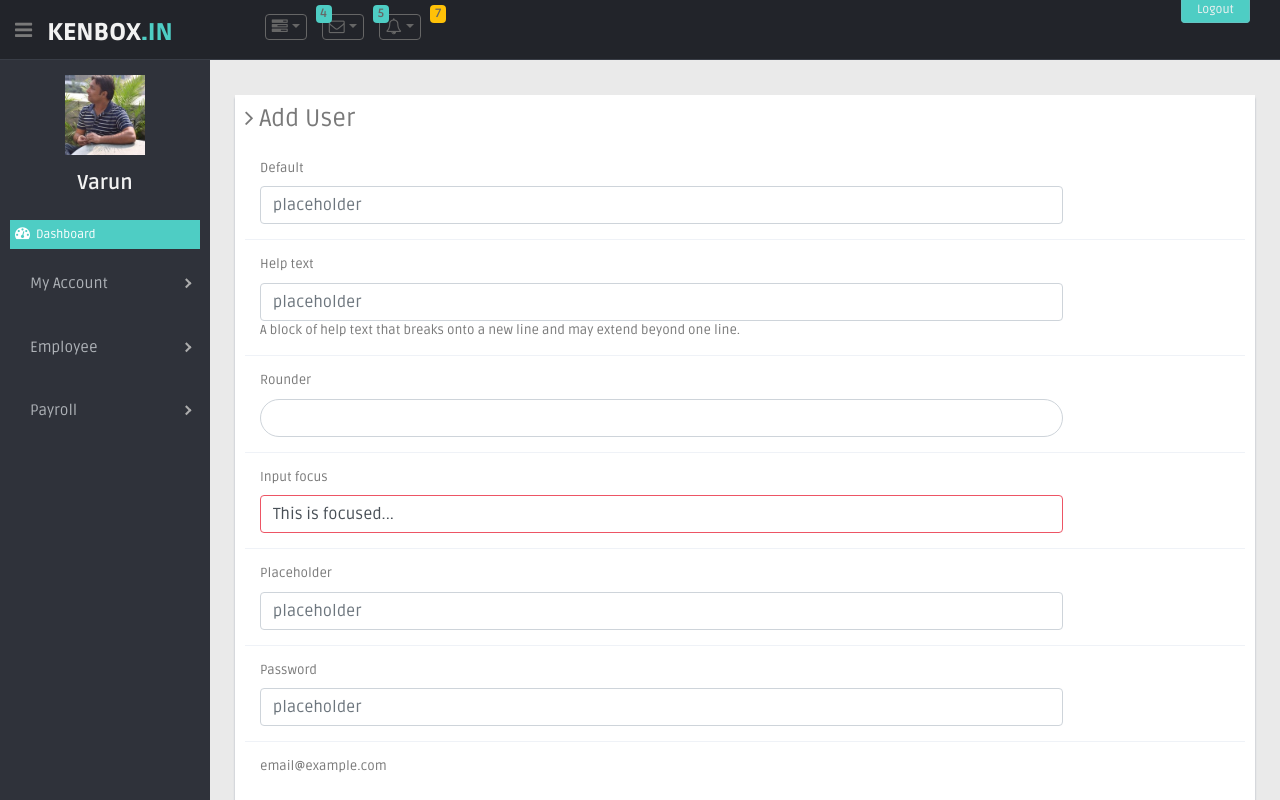
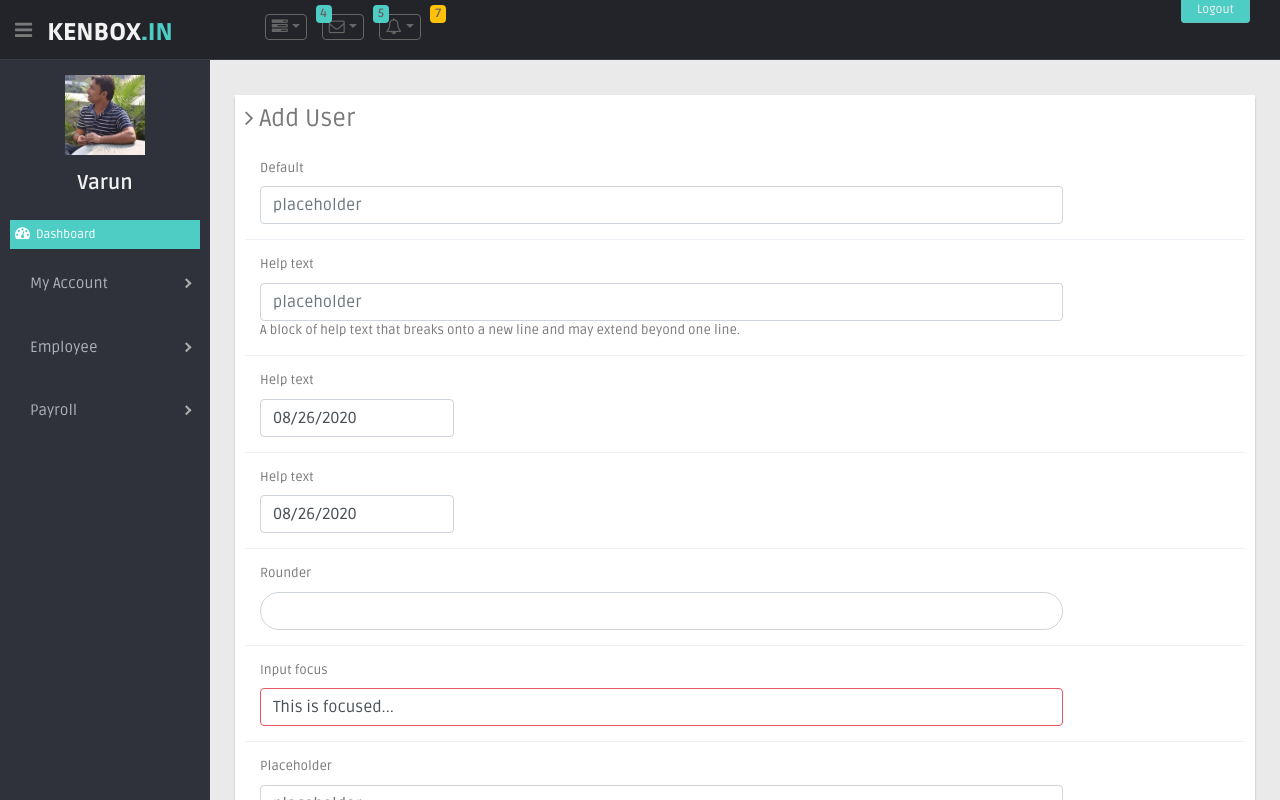
Before and after one commit to sushant-kenbox/kenbox_ui, a React (Create React App) app: page /admin/addUser in a window 1280 px wide. Shown: the top 800 px of the page. Built offline with nearby package versions, Linux system fonts and the light colour scheme.

Commit message:
add calander

```diff
--- a/package.json
+++ b/package.json
@@ -17,6 +17,7 @@
     "react-bootstrap-table2-editor": "^1.4.0",
     "react-bootstrap-table2-filter": "^1.3.3",
     "react-bootstrap-table2-paginator": "^2.1.2",
+    "react-datepicker": "^3.1.3",
     "react-dom": "^16.13.1",
     "react-modal": "^3.11.2",
     "react-pro-sidebar": "^0.4.4",
--- a/src/components/Common/SideBar.js
+++ b/src/components/Common/SideBar.js
@@ -5,7 +5,7 @@ import { ProSidebar, Menu, MenuItem, SubMenu } from 'react-pro-sidebar';
 import './../../assets/css/navigation.css';
 
 const SideBar = () => {
-  console.log("%c RENDER Nav', 'color: orange; font-size: 20px")
+  //console.log("%c RENDER Nav', 'color: orange; font-size: 20px")
 
   return (
 
--- a/src/components/Users/AddUser.Component.js
+++ b/src/components/Users/AddUser.Component.js
@@ -1,11 +1,35 @@
-import React from "react";
+import React, { useState } from "react";
+import DatePicker from "react-datepicker";
+import "react-datepicker/dist/react-datepicker.css";
+
+
 const UserAdd = () => {
-
 
     const handleAddUser = (e) => {
         e.preventDefault();
         console.log('handleAddUser')
     }
+
+    const DatePickerWithCalander = () => {
+        const [startDate, setStartDate] = useState(new Date());
+        return (
+            <DatePicker selected={startDate} onChange={date => setStartDate(date)} className="form-control" />
+        );
+    };
+
+    const DatePickerWithDisabledCalander = () => {
+        const [startDate, setStartDate] = useState(new Date());
+        return (
+            <DatePicker className="form-control"
+                selected={startDate}
+                onChange={date => setStartDate(date)}
+                showYearDropdown
+                dateFormatCalendar="MMMM"
+                yearDropdownItemNumber={15}
+                scrollableYearDropdown
+            />
+        );
+    };
 
     return (
 
@@ -30,6 +54,23 @@ const UserAdd = () => {
                     </span>
                 </div>
             </div>
+            <div className="form-group">
+                <label className="col-sm-2 col-sm-2 control-label">
+                    Help text
+                </label>
+                <div className="col-sm-10">
+                    <DatePickerWithCalander />
+                </div>
+            </div>
+            <div className="form-group">
+                <label className="col-sm-2 col-sm-2 control-label">
+                    Help text
+                </label>
+                <div className="col-sm-10">
+                    <DatePickerWithDisabledCalander />
+                </div>
+            </div>
+
             <div className="form-group">
                 <label className="col-sm-2 col-sm-2 control-label">
                     Rounder
```
Also changed, not shown: 1 other file (tests, documents, lock files or other folders).
